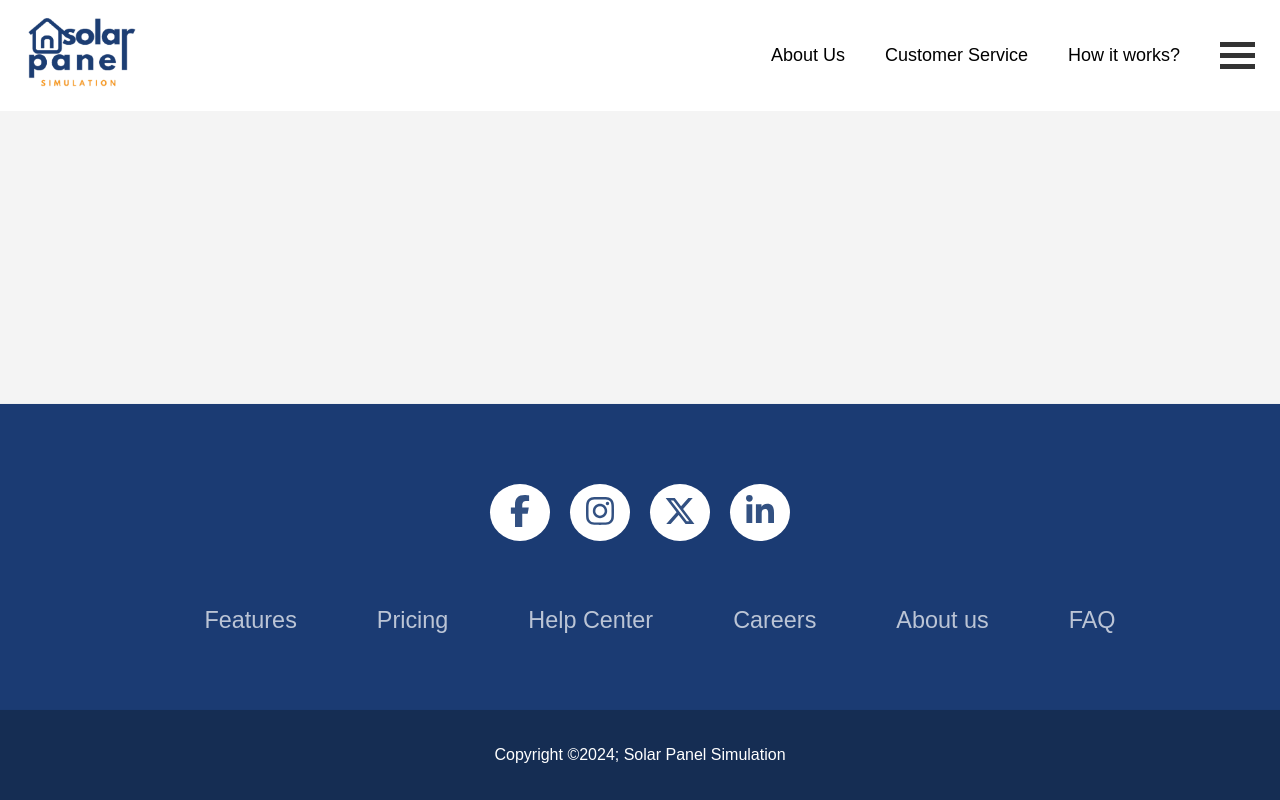
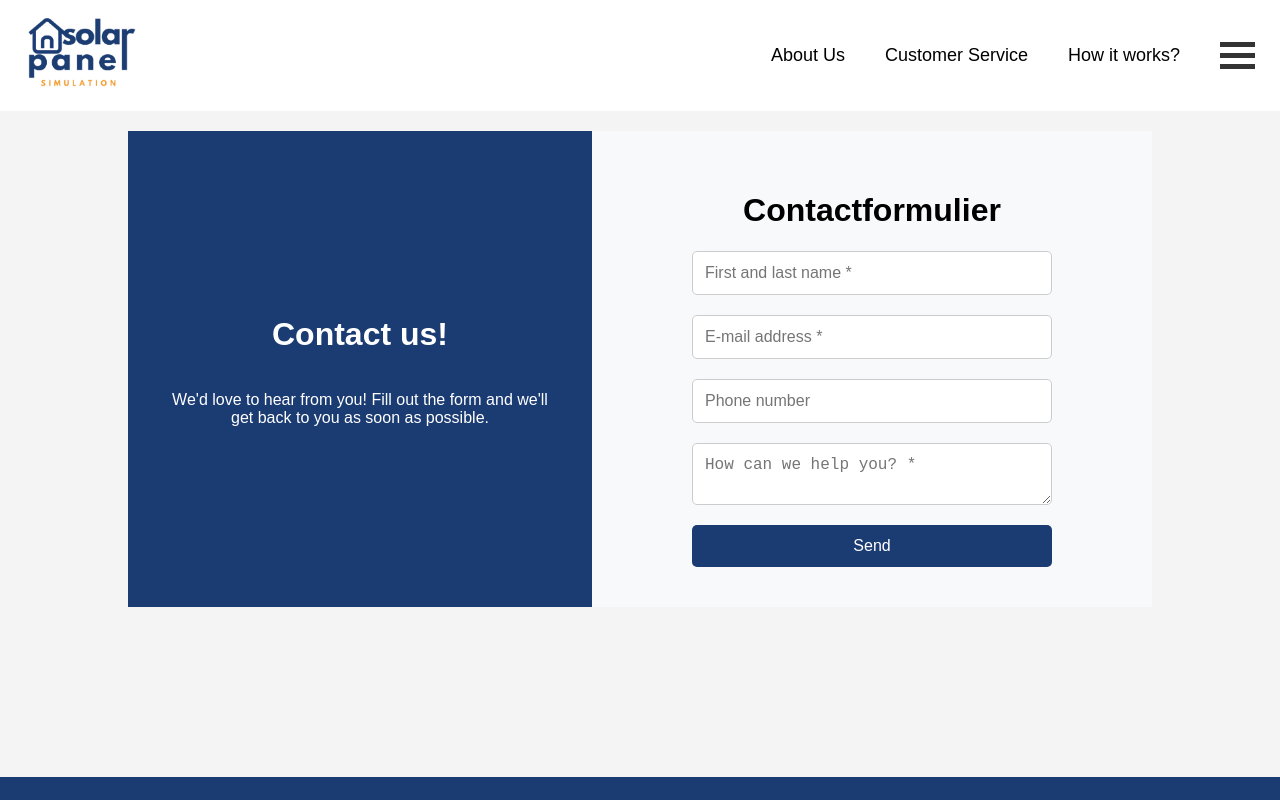
Before and after one commit to BrigitteHx/CodeerSpaceDepotProject, a React (Create React App) app in the folder codeermap/my-app/: page /contact in a window 1280 px wide. Shown: the top 800 px of the page. Built offline with nearby package versions, Linux system fonts and the light colour scheme.

Commit message:
depot project - feat: added contact page frontend (JS+CSS) and route to page

```diff
--- a/codeermap/my-app/src/App.js
+++ b/codeermap/my-app/src/App.js
@@ -10,6 +10,7 @@ import ResetPassword from './components/password_reset/NewPassword';
 import Homepage from './components/homepage/homepage';
 import PrivateRoute from './components/PrivateRoute'; // Import the PrivateRoute component
 import { AuthProvider } from './components/AuthContext'; // Import AuthProvider
+import ContactPage from './components/contact/ContactPage'; // Importeer ContactPage component
 import './App.css';
 
 function App() {
@@ -24,6 +25,7 @@ function App() {
             <Route path="/register" element={<RegisterPage />} />
             <Route path="/password_reset" element={<PasswordReset />} />
             <Route path="/reset/:token" element={<ResetPassword />} />
+            <Route path="/contact" element={<ContactPage />} />
 
             {/* Protect the /home route */}
             <Route
--- /dev/null
+++ b/codeermap/my-app/src/components/contact/ContactPage.js
@@ -0,0 +1,83 @@
+import React, { useState } from 'react';
+import './style/ContactForm.css';
+import axios from 'axios';
+
+const ContactPage = () => {
+    const [formData, setFormData] = useState({
+        name: '',
+        email: '',
+        phone: '',
+        message: ''
+    });
+
+    const [status, setStatus] = useState('');
+
+    const handleChange = (e) => {
+        setFormData({
+            ...formData,
+            [e.target.name]: e.target.value
+        });
+    };
+
+    const handleSubmit = async (e) => {
+        e.preventDefault();
+        try {
+            await axios.post('/api/contact', formData);
+            setStatus('Bericht succesvol verzonden!');
+            // Reset form after successful submission if needed
+            setFormData({ name: '', email: '', phone: '', message: '' });
+        } catch (error) {
+            setStatus('Er is een fout opgetreden. Probeer het later opnieuw.');
+        }
+    };
+
+    return (
+        <div className="contact-container">
+            <div className="contact-left-panel">
+                <h1>Contact us!</h1>
+                <p>
+                    We'd love to hear from you! Fill out the form and we'll get back to you as soon as possible.
+                </p>
+            </div>
+            <div className="contact-right-panel">
+                <h1>Contactformulier</h1>
+                <form onSubmit={handleSubmit} className="contact-form">
+                    <input
+                        type="text"
+                        name="name"
+                        placeholder="First and last name *"
+                        value={formData.name}
+                        onChange={handleChange}
+                        required
+                    />
+                    <input
+                        type="email"
+                        name="email"
+                        placeholder="E-mail address *"
+                        value={formData.email}
+                        onChange={handleChange}
+                        required
+                    />
+                    <input
+                        type="text"
+                        name="phone"
+                        placeholder="Phone number"
+                        value={formData.phone}
+                        onChange={handleChange}
+                    />
+                    <textarea
+                        name="message"
+                        placeholder="How can we help you? *"
+                        value={formData.message}
+                        onChange={handleChange}
+                        required
+                    />
+                    <button type="submit" className="contact-submit-button">Send</button>
+                    {status && <p className="status-message">{status}</p>}
+                </form>
+            </div>
+        </div>
+    );
+};
+
+export default ContactPage;
--- /dev/null
+++ b/codeermap/my-app/src/components/contact/style/ContactForm.css
@@ -0,0 +1,85 @@
+/* Styling voor de contact pagina container */
+.contact-container {
+    display: flex;
+    justify-content: space-between;
+    padding: 20px;
+    margin: 0 auto;
+    width: 80%;
+}
+
+/* Linker paneel met achtergrondkleur */
+.contact-left-panel {
+    background-color: #1b3b73;
+    color: white;
+    width: 40%;
+    padding: 40px;
+    display: flex;
+    flex-direction: column;
+    justify-content: center;
+}
+
+/* Rechter paneel voor het contactformulier */
+.contact-right-panel {
+    width: 50%;
+    padding: 40px;
+    background-color: #f8f9fa;
+    display: flex;
+    flex-direction: column;
+    align-items: center;
+}
+
+/* Formulier styling */
+.contact-form {
+    display: flex;
+    flex-direction: column;
+    width: 75%;
+}
+
+/* Input styling */
+.contact-form input[type="text"],
+.contact-form input[type="email"],
+.contact-form textarea {
+    padding: 12px;
+    margin-bottom: 20px;
+    border: 1px solid #ccc;
+    border-radius: 5px;
+    font-size: 16px;
+}
+
+/* Verstuur knop styling */
+.contact-submit-button {
+    padding: 12px;
+    background-color: #1b3b73;
+    color: white;
+    border: none;
+    border-radius: 5px;
+    font-size: 16px;
+    cursor: pointer;
+    width: 100%; /* Volledige breedte */
+}
+
+.contact-submit-button:hover {
+    background-color: #142a50;
+}
+
+/* Statusbericht styling */
+.status-message {
+    margin-top: 10px;
+    color: green; /* Kleur voor succes */
+}
+
+/* Responsiviteit voor mobiel */
+@media screen and (max-width: 768px) {
+    .contact-container {
+        flex-direction: column;
+        align-items: center;
+        padding: 20px;
+    }
+
+    .contact-left-panel,
+    .contact-right-panel {
+        width: 100%;
+        padding: 20px;
+        margin-bottom: 20px;
+    }
+}
```
Also changed, not shown: 1 other file (tests, documents, lock files or other folders).
